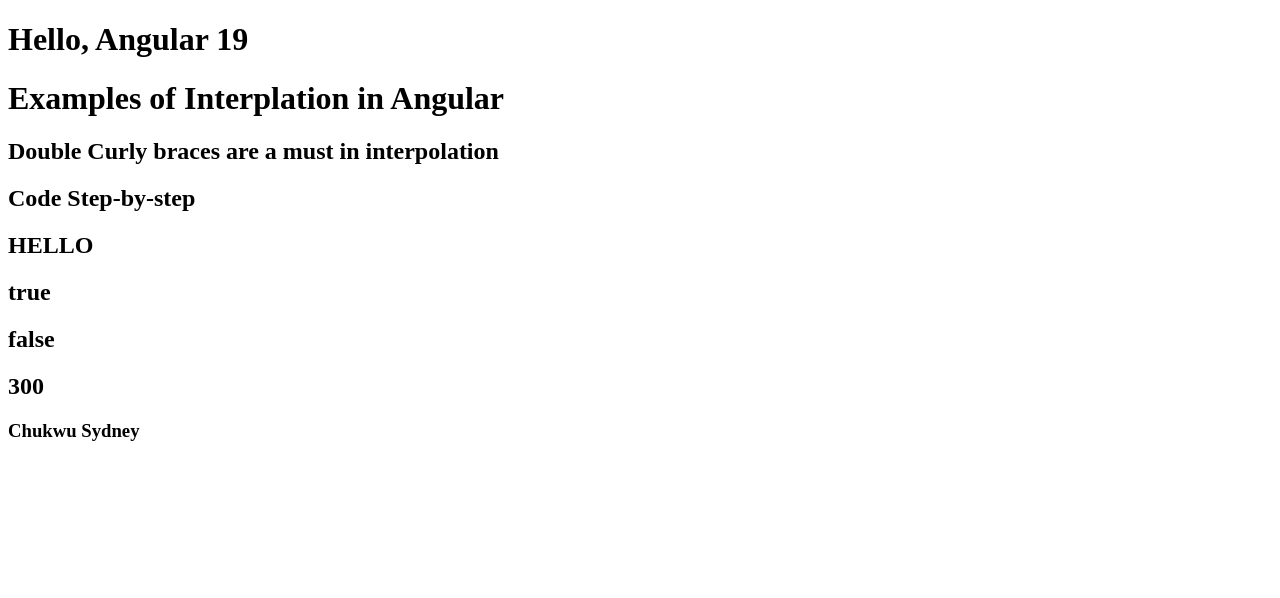
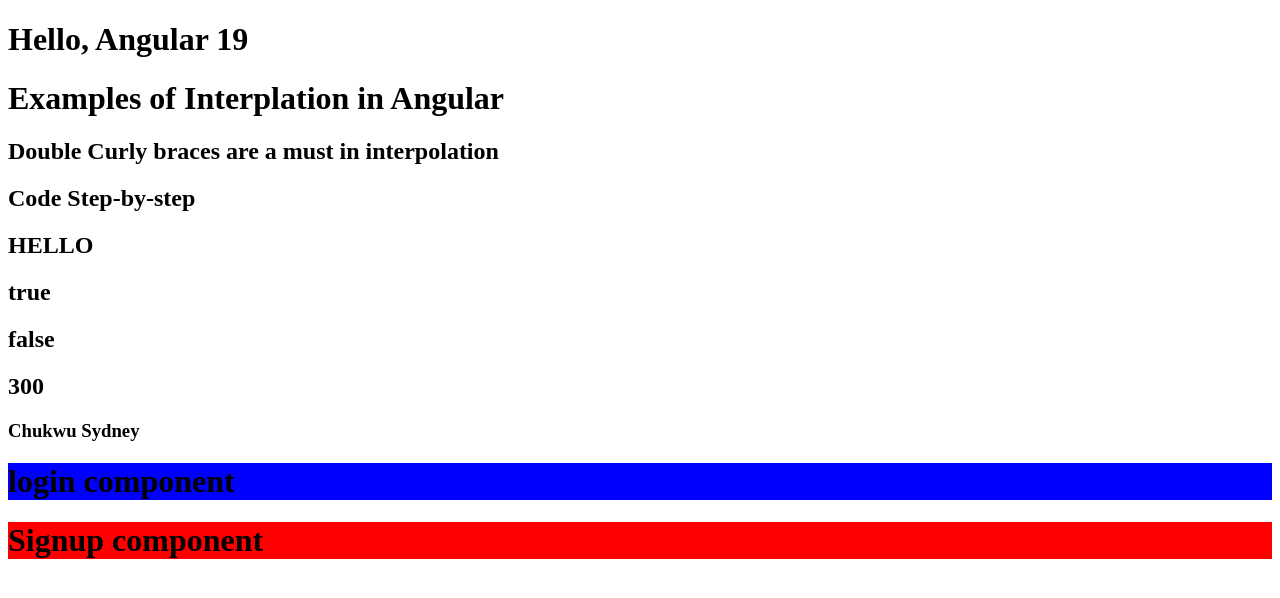
Before and after one commit to Chabsy123/angular-v19-tutorial, an Angular app: page / in a window 1280 px wide. Shown: the top 598 px of the page. Built offline with nearby package versions, Linux system fonts and the light colour scheme.

Commit message:
Add Components and Refactor Selectors

```diff
--- a/src/app/app.component.html
+++ b/src/app/app.component.html
@@ -20,5 +20,7 @@
 <!-- cannot increment a value or loops unless it is ngFor ngIf  -->
 <!-- <h1>{{data2++}}</h1> -->
 
-
-<router-outlet>
+<app-login></app-login>
+<!-- change of selector -->
+<signup></signup>
+<!-- <router-outlet> -->
--- a/src/app/login/login.component.html
+++ b/src/app/login/login.component.html
@@ -1 +1 @@
-<p>login works!</p>
+<h1 style="background-color: blue;">login component</h1>
--- a/src/app/login/login.component.ts
+++ b/src/app/login/login.component.ts
@@ -1,6 +1,7 @@
 import { Component } from '@angular/core';
 
 @Component({
+  // selector can be used to connect to the app component in a html tag kind of like this <app-login></app-login>
   selector: 'app-login',
   imports: [],
   templateUrl: './login.component.html',
--- /dev/null
+++ b/src/app/signup/signup.component.html
@@ -0,0 +1 @@
+<h1 style="background-color: red;">Signup component</h1>
```
Also changed, not shown: src/app/app.component.ts (+5 -2 lines), src/app/signup/signup.component.ts (added, +11 -0 lines), src/app/signup/signup.component.css (added), 2 other files (tests, documents, lock files or other folders).
